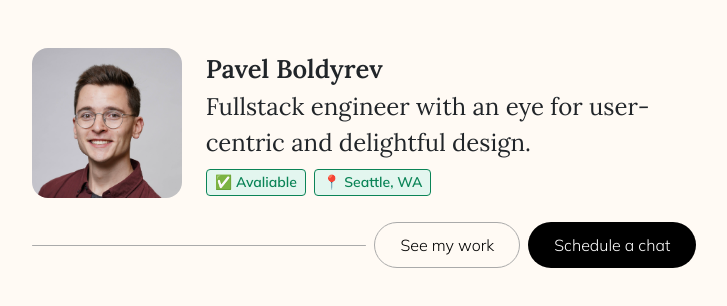
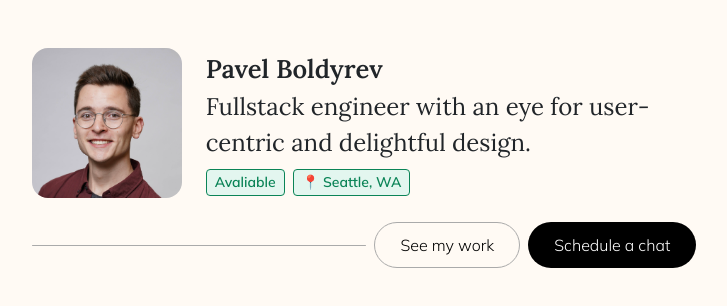
Before and after one commit to pboldyrev/personal, a React (Create React App) app in the folder personal/: page / in a window 1280 px wide. Shown: the top 306 px of the page, without its empty margins (276-1003 px from the left). Built offline with nearby package versions, Linux system fonts and the light colour scheme.

Commit message:
Updated tag text

```diff
--- a/personal/src/constants/strings.ts
+++ b/personal/src/constants/strings.ts
@@ -4,6 +4,6 @@ export const INTRODUCTION = {
     "Fullstack engineer with an eye for user-centric and delightful design.",
   PRIMARY_CTA: "Schedule a chat",
   SECONDARY_CTA: "See my work",
-  AVALIABLE_TAG: "✅ Avaliable",
+  AVALIABLE_TAG: "Avaliable",
   LOCATION_TAG: "📍 Seattle, WA",
 };
```
